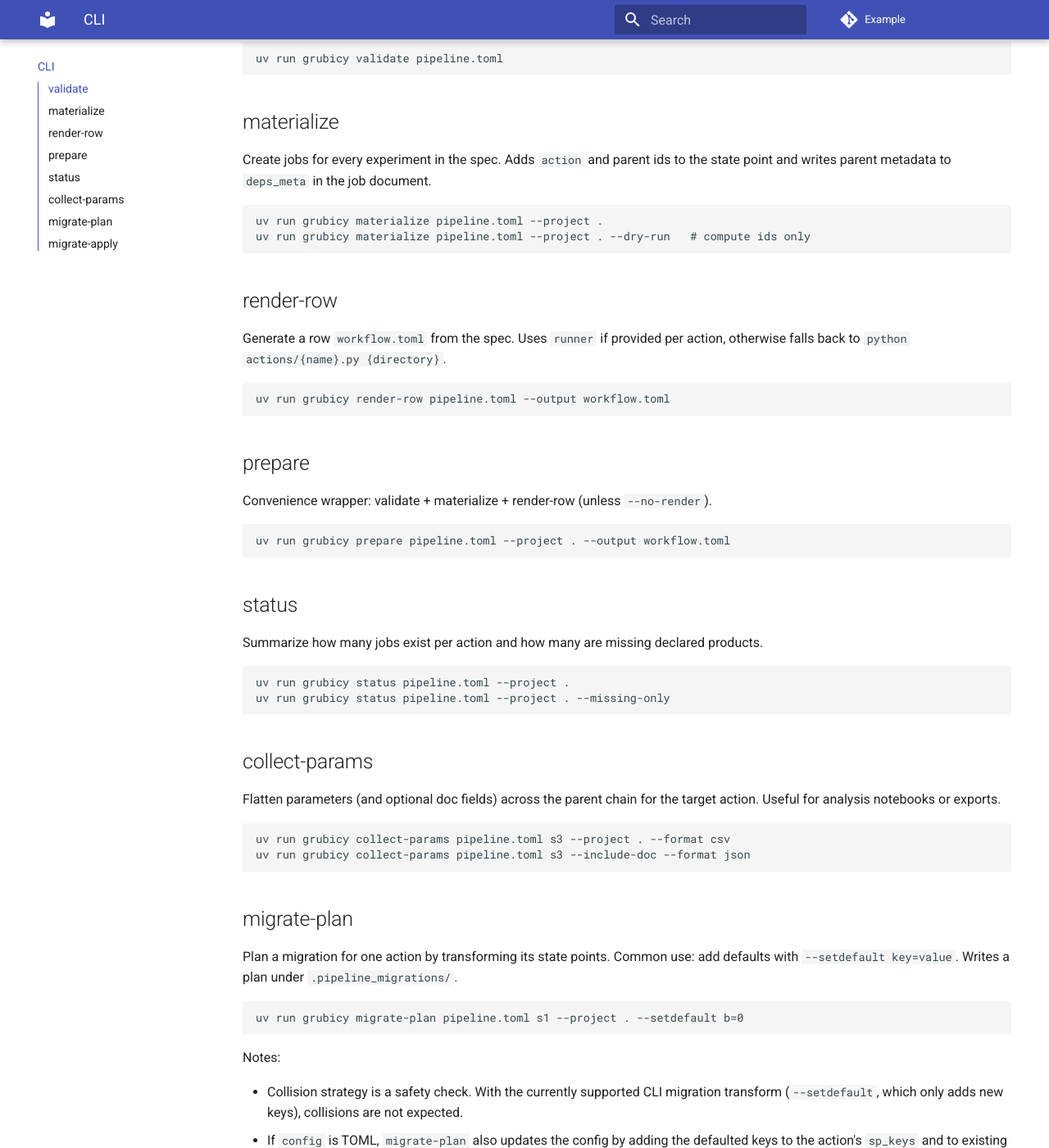
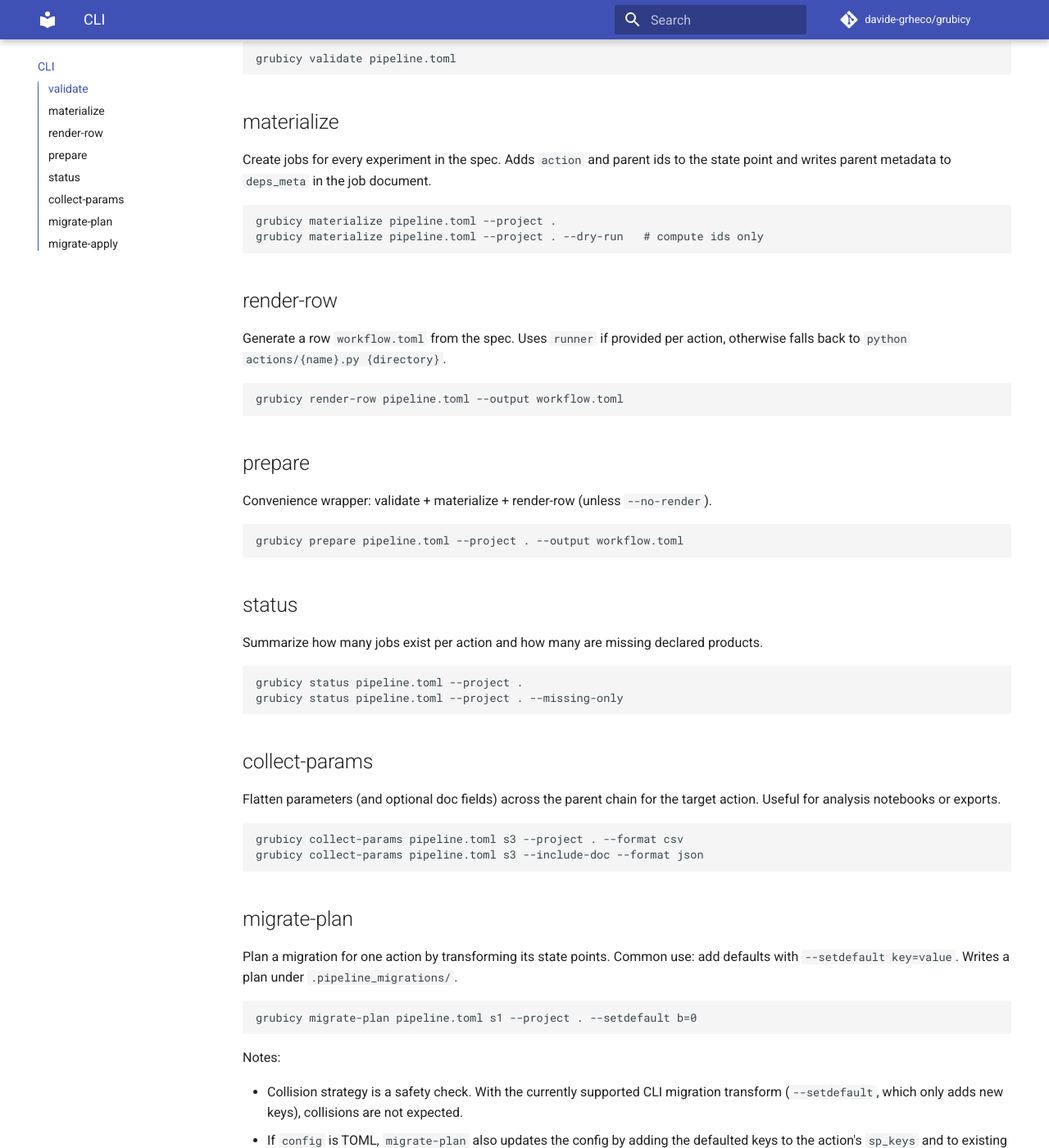
Before and after one commit to davide-grheco/grubicy, an MkDocs documentation site: the page built from docs/cli.md, in a window 1280 px wide and 1400 px high, scrolled down 360 px. Shown: the whole window at 82% size. Built offline with MkDocs 1.6.1 and Material for MkDocs 9.7.7, drawn with Linux system fonts in a browser that asks for light colours; comment, search, counter and statistics services are not loaded; some of the changed text lies outside the part shown.

````diff
--- a/docs/cli.md
+++ b/docs/cli.md
@@ -7,50 +7,50 @@ initializes a new signac project there.
 ## validate
 Validate a config file and its dependency graph.
 ```bash
-uv run grubicy validate pipeline.toml
+grubicy validate pipeline.toml
 ```
 
 ## materialize
 Create jobs for every experiment in the spec. Adds `action` and parent ids to the
 state point and writes parent metadata to `deps_meta` in the job document.
 ```bash
-uv run grubicy materialize pipeline.toml --project .
-uv run grubicy materialize pipeline.toml --project . --dry-run   # compute ids only
+grubicy materialize pipeline.toml --project .
+grubicy materialize pipeline.toml --project . --dry-run   # compute ids only
 ```
 
 ## render-row
 Generate a row `workflow.toml` from the spec. Uses `runner` if provided per action,
 otherwise falls back to `python actions/{name}.py {directory}`.
 ```bash
-uv run grubicy render-row pipeline.toml --output workflow.toml
+grubicy render-row pipeline.toml --output workflow.toml
 ```
 
 ## prepare
 Convenience wrapper: validate + materialize + render-row (unless `--no-render`).
 ```bash
-uv run grubicy prepare pipeline.toml --project . --output workflow.toml
+grubicy prepare pipeline.toml --project . --output workflow.toml
 ```
 
 ## status
 Summarize how many jobs exist per action and how many are missing declared products.
 ```bash
-uv run grubicy status pipeline.toml --project .
-uv run grubicy status pipeline.toml --project . --missing-only
+grubicy status pipeline.toml --project .
+grubicy status pipeline.toml --project . --missing-only
 ```
 
 ## collect-params
 Flatten parameters (and optional doc fields) across the parent chain for the target
 action. Useful for analysis notebooks or exports.
 ```bash
-uv run grubicy collect-params pipeline.toml s3 --project . --format csv
-uv run grubicy collect-params pipeline.toml s3 --include-doc --format json
+grubicy collect-params pipeline.toml s3 --project . --format csv
+grubicy collect-params pipeline.toml s3 --include-doc --format json
 ```
 
 ## migrate-plan
 Plan a migration for one action by transforming its state points. Common use: add
 defaults with `--setdefault key=value`. Writes a plan under `.pipeline_migrations/`.
 ```bash
-uv run grubicy migrate-plan pipeline.toml s1 --project . --setdefault b=0
+grubicy migrate-plan pipeline.toml s1 --project . --setdefault b=0
 ```
 
 Notes:
@@ -65,9 +65,9 @@ Notes:
 Execute a migration plan and cascade parent pointer rewrites downstream. Respects
 the latest plan unless `--plan` is provided; can resume if interrupted.
 ```bash
-uv run grubicy migrate-apply pipeline.toml s1 --project .
-uv run grubicy migrate-apply pipeline.toml s1 --project . --plan path/to/plan.json
-uv run grubicy migrate-apply pipeline.toml s1 --project . --dry-run
+grubicy migrate-apply pipeline.toml s1 --project .
+grubicy migrate-apply pipeline.toml s1 --project . --plan path/to/plan.json
+grubicy migrate-apply pipeline.toml s1 --project . --dry-run
 ```
 
 Notes:
--- a/mkdocs.yml
+++ b/mkdocs.yml
@@ -1,6 +1,8 @@
 site_name: grubicy
 site_description: Config-driven helpers for signac pipelines with dependencies and migrations
-repo_url: https://example.com/grubicy
+site_url: https://davide-grheco.github.io/grubicy/
+repo_url: https://github.com/davide-grheco/grubicy
+repo_name: davide-grheco/grubicy
 theme:
   name: material
   features:
````
Also changed, not shown: .pre-commit-config.yaml (added, +14 -0 lines), AGENTS.md (deleted, +0 -105 lines), README.md (+21 -6 lines), docs/getting-started.md (+5 -5 lines), docs/migrations.md (+6 -6 lines), pyproject.toml (+26 -5 lines), todo.txt (deleted, +0 -8 lines), 9 other files.
